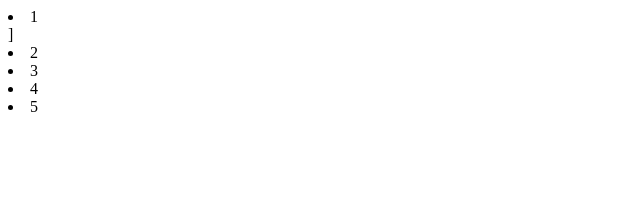
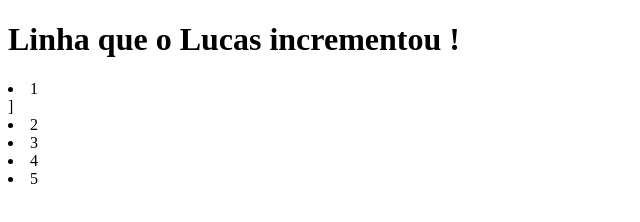
Before and after one commit to supertuxalone/projetoMasterGit, a plain HTML site: page index.html in a window 1280 px wide. Shown: the whole page, without its empty margins (0-640 px from the left). Drawn offline with Linux system fonts and the light colour scheme.

Commit message:
Commit do Lucas do h1

```diff
--- a/index.html
+++ b/index.html
@@ -6,6 +6,8 @@
     <meta name="viewport" content="width=device-width, initial-scale=1.0">
     <title>Document</title>
 </head>
+    <h1>Linha que o Lucas incrementou !</h1>
+
 <body>
     <table>
         <li>1</li>]
```
